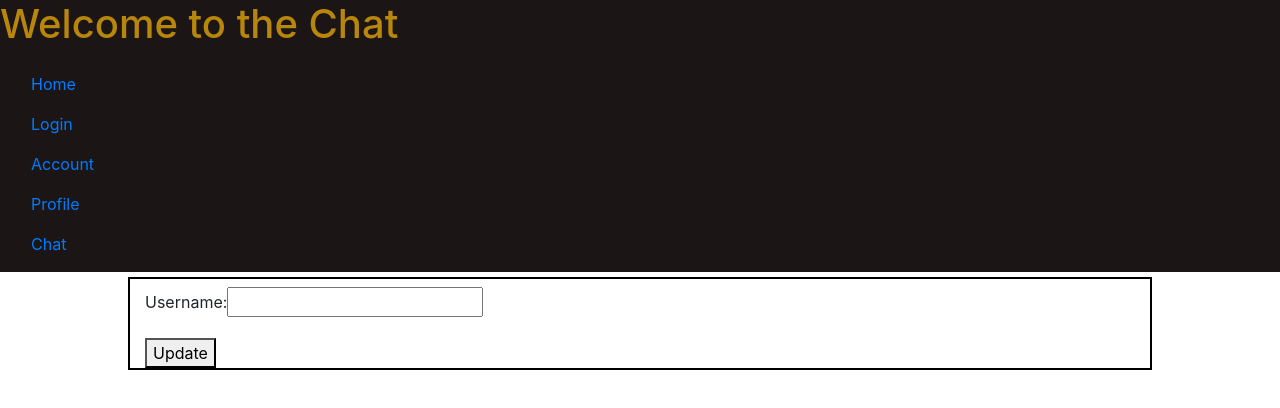
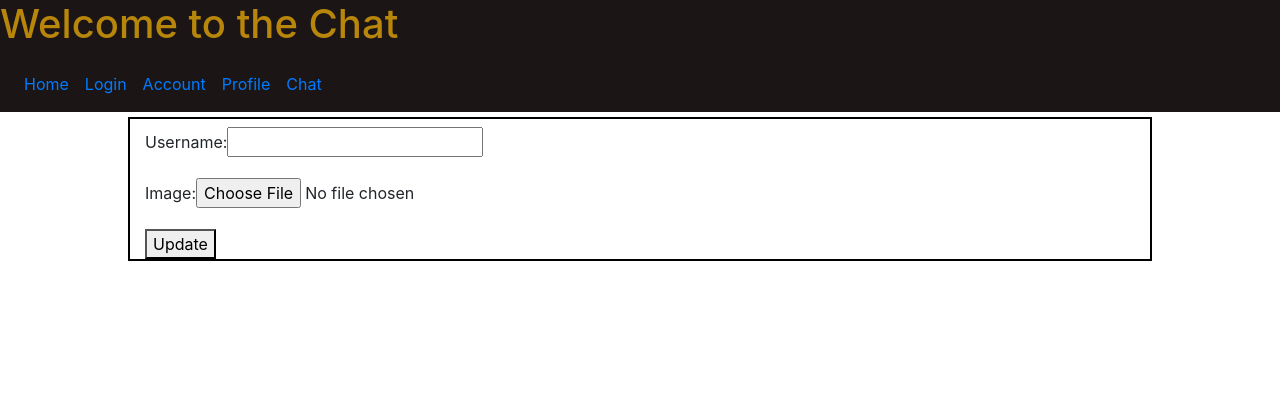
Before and after one commit to Bobob3/Assignment2, an Angular app: page /account in a window 1280 px wide. Shown: the top 408 px of the page. Built offline with nearby package versions, Linux system fonts and the light colour scheme.

Commit message:
Attempt to upload image to DB

```diff
--- a/src/app/account/account.component.html
+++ b/src/app/account/account.component.html
@@ -12,6 +12,10 @@
             <label for="username">Username: </label>
             <input type="text" [(ngModel)]="username" name="username" value="{{username}}">
         </div>
+        <div class="form-group">
+            <label for="image">Image: </label>
+            <input type="file" [(ngModel)]="image" name="image">
+        </div>
         <button (click)="updateprofile()" type="submit">Update</button>
     </form>
 
--- a/src/app/account/account.component.ts
+++ b/src/app/account/account.component.ts
@@ -11,19 +11,24 @@ export class AccountComponent implements OnInit {
   currentUser:User;
   username:string = "";
   email:string = "";
+  image: File = null;
   constructor(private router: Router) { }
 
   ngOnInit(){
+
     this.currentUser = JSON.parse(sessionStorage.getItem('currentUser'));
     if(this.currentUser != null){
       console.log(this.currentUser);
       this.username = this.currentUser.username;
+      console.log(this.image);
+      this.image = this.currentUser.image;
     }
 
 
   }
   updateprofile(){
-    this.currentUser = new User(this.username);
+    console.log(this.image);
+    this.currentUser = new User(this.username, this.email);
     sessionStorage.setItem('currentUser',JSON.stringify(this.currentUser));
     this.router.navigate(['/profile']);
   }
--- a/src/app/app.component.html
+++ b/src/app/app.component.html
@@ -1,6 +1,6 @@
 <div id="header">
   <h1 class="title">Welcome to the Chat</h1>
-<nav class="navbar navbar-default">
+<nav class="navbar navbar-expand">
   <div class="container-fluid">
     <ul class="nav navbar-nav">
       <li class="active"><a class="nav-link" routerLink="/">Home</a></li>
--- a/src/app/user.ts
+++ b/src/app/user.ts
@@ -4,13 +4,15 @@ export class User {
     pwd:string;
     valid:boolean;
     id:number;
+    image:File;
     role:string;
-    constructor(username:string='',email:string='', pwd:string='', valid=false, id:number=0, role:string=''){
+    constructor(username:string='',email:string='', pwd:string='', valid=false, id:number=0, image:File=null, role:string=''){
         this.username = username;
         this.email = email;
         this.pwd = pwd;
         this.valid = valid;
         this.id = id;
+        this.image = image;
         this.role = role;
     }
 }
```
Also changed, not shown: 2 other files (tests, documents, lock files or other folders).
